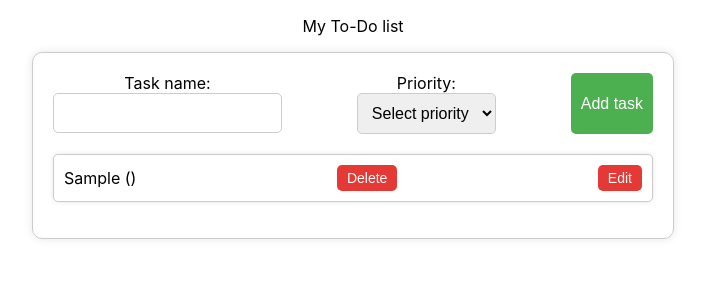
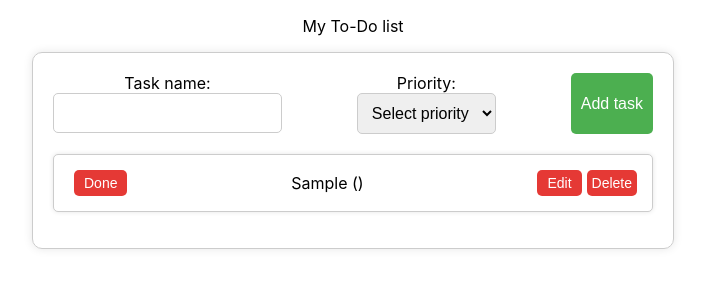
Before and after one commit to matteomarinho/todo-list-matteo, a React (Create React App) app: page / in a window 1280 px wide. Both pictures are taken after typing "Sample" into the empty fields and a click on the button "Add task". Shown: the top 300 px of the page, without its empty margins (287-992 px from the left). Built offline with nearby package versions, Linux system fonts and the light colour scheme.

Commit message:
better css

```diff
--- a/src/App.css
+++ b/src/App.css
@@ -84,7 +84,6 @@ ul {
 
 li {
   display: flex;
-  justify-content: space-between;
   align-items: center;
   margin-bottom: 10px;
   padding: 10px;
@@ -127,3 +126,27 @@ li .priority {
 p .BigTitle {
     font-weight: bold;
 }
+
+.completed {
+  text-decoration: line-through;
+  color: gray;
+}
+
+.buttondelete{
+  position: relative;
+  margin: 5px;
+  padding: 5px;
+  right: 0%;
+}
+
+.buttonEdit{
+  position: relative;
+  right: 0%;
+}
+
+span{
+  text-align: center;
+  padding-right: 1%;
+  padding-left: 1%;
+  width: 100%;
+}
--- a/src/components/ToDoList.js
+++ b/src/components/ToDoList.js
@@ -1,4 +1,5 @@
 import React, { useState, useEffect } from 'react';
+//import "./components/App.css";
 
 const TodoList = () => {
   const [tasks, setTasks] = useState([]);
@@ -20,6 +21,7 @@ const TodoList = () => {
     event.preventDefault();
     if (newTask.trim()) {
       const task = {
+        checked: false,
         id: Date.now(),
         name: newTask,
         priority,
@@ -40,6 +42,13 @@ const TodoList = () => {
       task.id === id ? { ...task, name, priority } : task
     );
     setTasks(editedTasks);
+  };
+
+  const handleCheck = (id) => {
+    const checkedTasks = tasks.map((task) =>
+      task.id === id ? { ...task, checked: !task.checked } : task
+    );
+    setTasks(checkedTasks);
   };
 
   return (
@@ -66,10 +75,11 @@ const TodoList = () => {
       </form>
       <ul>
         {tasks.map((task) => (
-          <li key={task.id}>
-            {task.name} ({task.priority})
-            <button onClick={() => handleDelete(task.id)}>Delete</button>
-            <button onClick={() => handleEdit(task.id, prompt('Edit task name:', task.name), prompt('Edit priority:', task.priority))}>Edit</button>
+          <li key={task.id} >
+            <button className='buttonCheck' onClick={() => handleCheck(task.id)}>Done</button>
+            <span className={task.checked ? 'completed' : ''}>{task.name} ({task.priority})</span>
+            <button className='buttonEdit' onClick={() => handleEdit(task.id, prompt('Edit task name:', task.name), prompt('Edit priority:', task.priority))}>Edit</button>
+            <button className='buttondelete' onClick={() => handleDelete(task.id)}>Delete</button>
           </li>
         ))}
       </ul>
```
